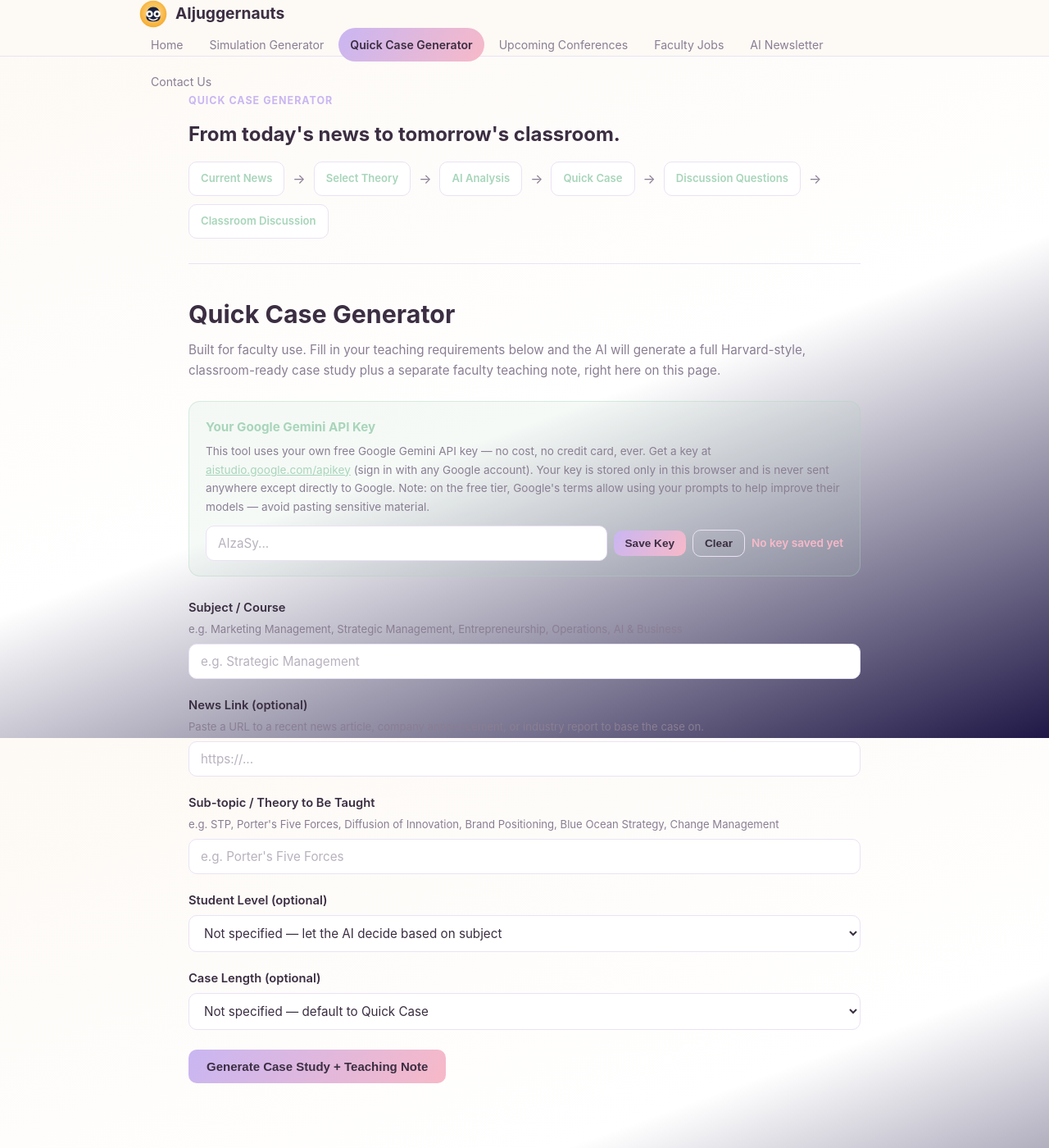
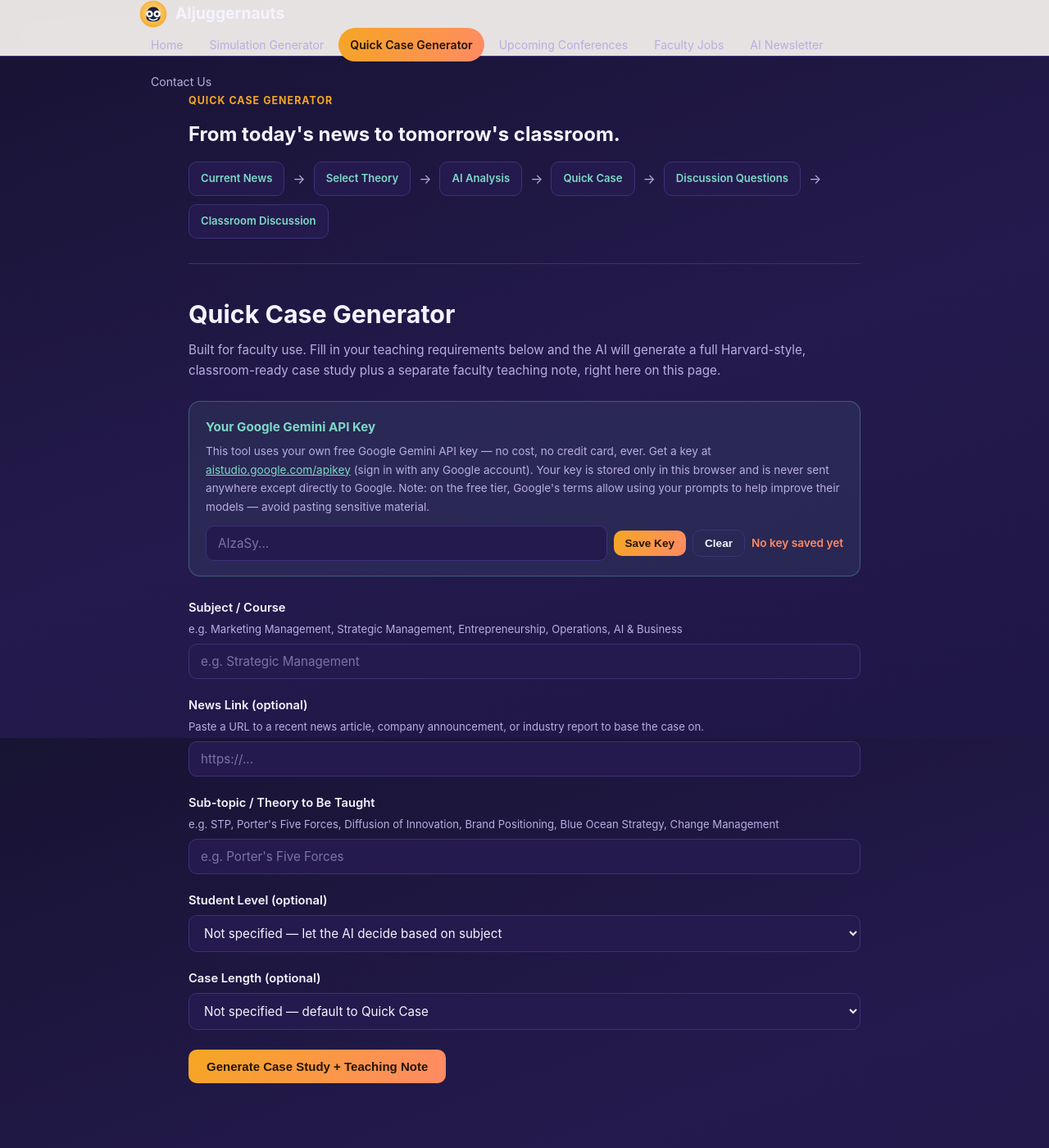
Before and after one commit to Anuja-Shukla/AIjuggernauts, a Jekyll site: the page tools/quick-case-generator.html, which Jekyll copies as it is, in a window 1280 px wide and 1400 px high. Shown: the whole window at 82% size. Built offline with Jekyll 4.4.1, drawn with Linux system fonts in a browser that asks for light colours.

Commit message:
Fix color mismatch: sync Simulation Creator and Quick Case Generator to the same dark theme as the rest of the site

```diff
--- a/tools/quick-case-generator.html
+++ b/tools/quick-case-generator.html
@@ -6,18 +6,18 @@
   <title>Quick Case Generator | AIjuggernauts</title>
   <style>
     :root {
-      --bg: #FDF9F4;
-      --bg-2: #FFFFFF;
-      --panel: #FFFFFF;
-      --panel-hover: #F7F1FC;
-      --text: #3B2E42;
-      --muted: #8A7E93;
-      --accent: #C9B6F2;
-      --accent-2: #A8D5BA;
-      --accent-3: #F7B9C8;
-      --accent-text: #3B2E42;
-      --border: #EAE2F5;
-      --shadow: rgba(185, 166, 224, 0.22);
+      --bg: #171332;
+      --bg-2: #241a4d;
+      --panel: #2a2158;
+      --panel-hover: #372a6e;
+      --text: #f5f3ff;
+      --muted: #b8aee0;
+      --accent: #f5a623;
+      --accent-2: #7dd8c6;
+      --accent-3: #ff8a65;
+      --accent-text: #241505;
+      --border: #3d3178;
+      --shadow: rgba(245, 166, 35, 0.25);
       --max-width: 860px;
     }
     * { box-sizing: border-box; }
@@ -67,8 +67,8 @@
     textarea::placeholder, input::placeholder { color: var(--muted); opacity: 0.6; }
 
     .key-box {
-      background: rgba(168, 213, 186, 0.12);
-      border: 1px solid rgba(168, 213, 186, 0.4);
+      background: rgba(125, 216, 198, 0.08);
+      border: 1px solid rgba(125, 216, 198, 0.3);
       border-radius: 14px;
       padding: 18px 20px;
       margin-bottom: 26px;
```
Also changed, not shown: tools/simulation-creator.html (+12 -12 lines).
